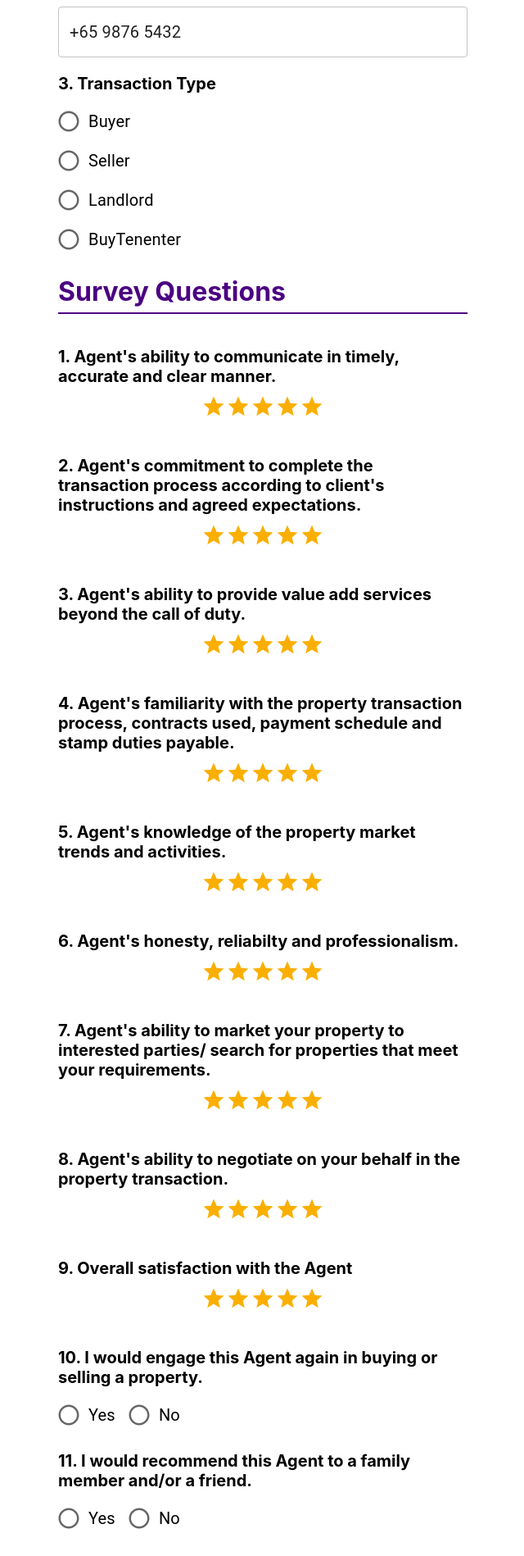
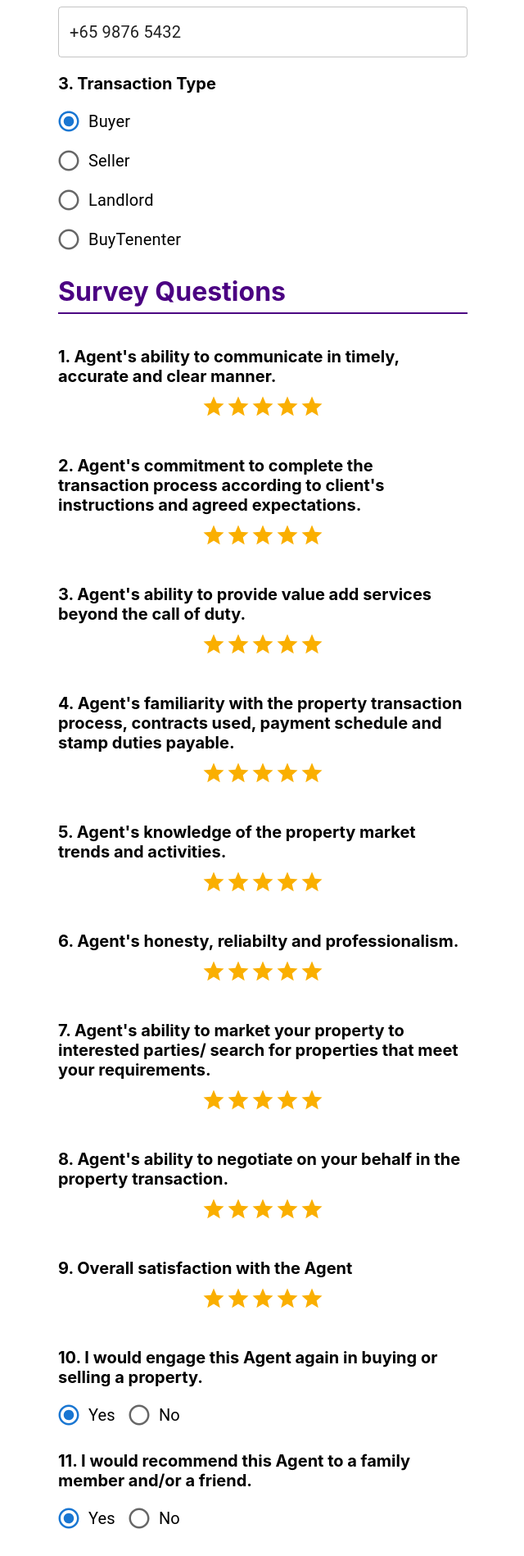
Before and after one commit to coolscoder/reviewform, a Next.js app: page / in a window 1280 px wide. Shown: the part 1130-3028 px from the top of the page at 82% size, without its empty margins (319-959 px from the left). Built offline with nearby package versions, Linux system fonts and the light colour scheme.

Commit message:
feat: add default checkbox value

```diff
--- a/components/Agent/index.js
+++ b/components/Agent/index.js
@@ -31,7 +31,7 @@ const Agent = () => {
         defaultValue="+65 9876 5432"
       />
       <p className={styles.title}>3. Transaction Type</p>
-      <RadioGroup >
+      <RadioGroup  defaultValue="buyer" >
         {TYPES.map(item => (
           <FormControlLabel
             key={item.value}
--- a/components/Survey/Questions.js
+++ b/components/Survey/Questions.js
@@ -10,7 +10,7 @@ const Questions = ({ data }) => {
   return (
     <>
       <p className={styles.label}>{data.label}</p>
-      <RadioGroup row>
+      <RadioGroup defaultValue="yes" row>
           <FormControlLabel {...register(data.name)} value="yes" control={<Radio />} label="Yes" />
           <FormControlLabel {...register(data.name)} value="no" control={<Radio />} label="No" />
         </RadioGroup>
```
